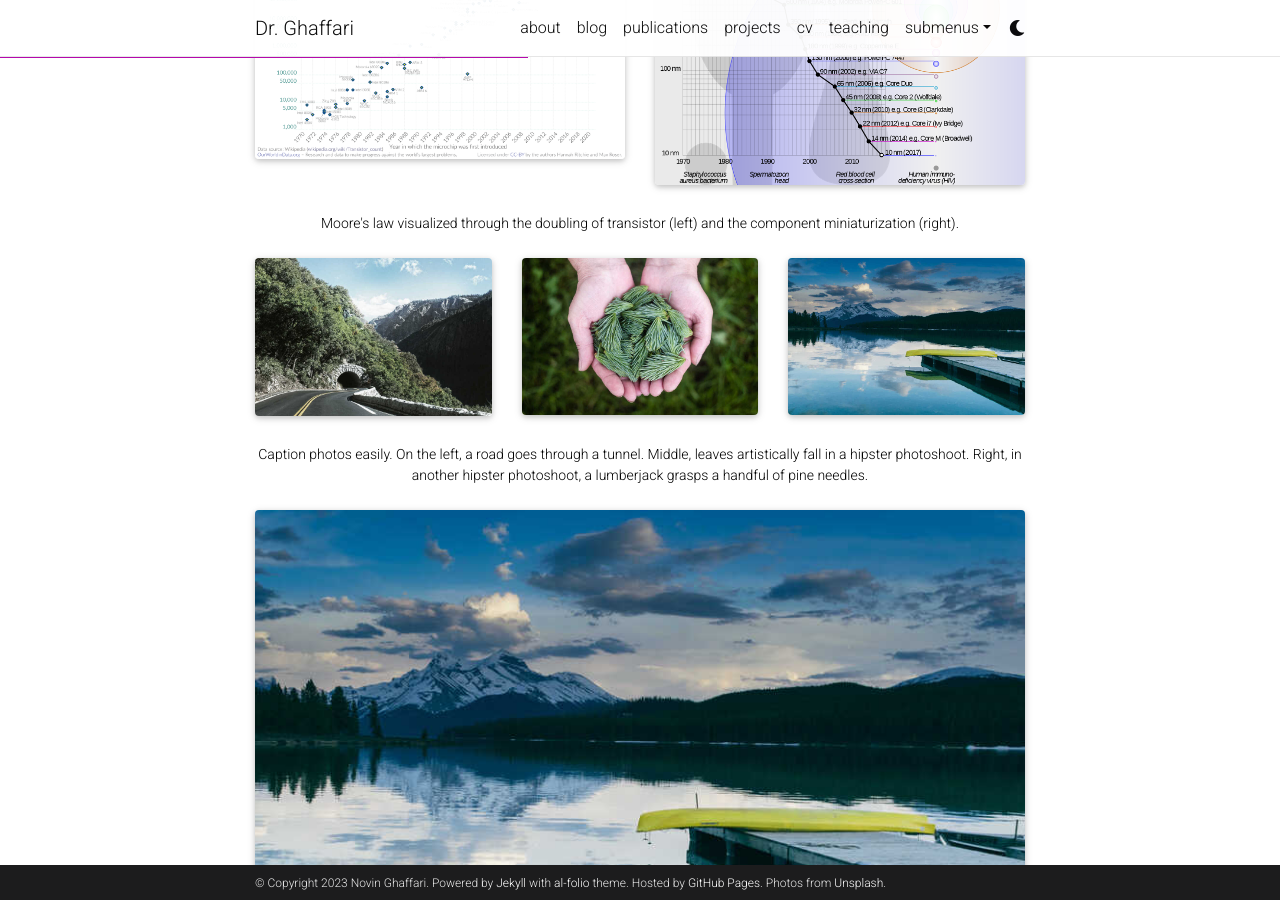
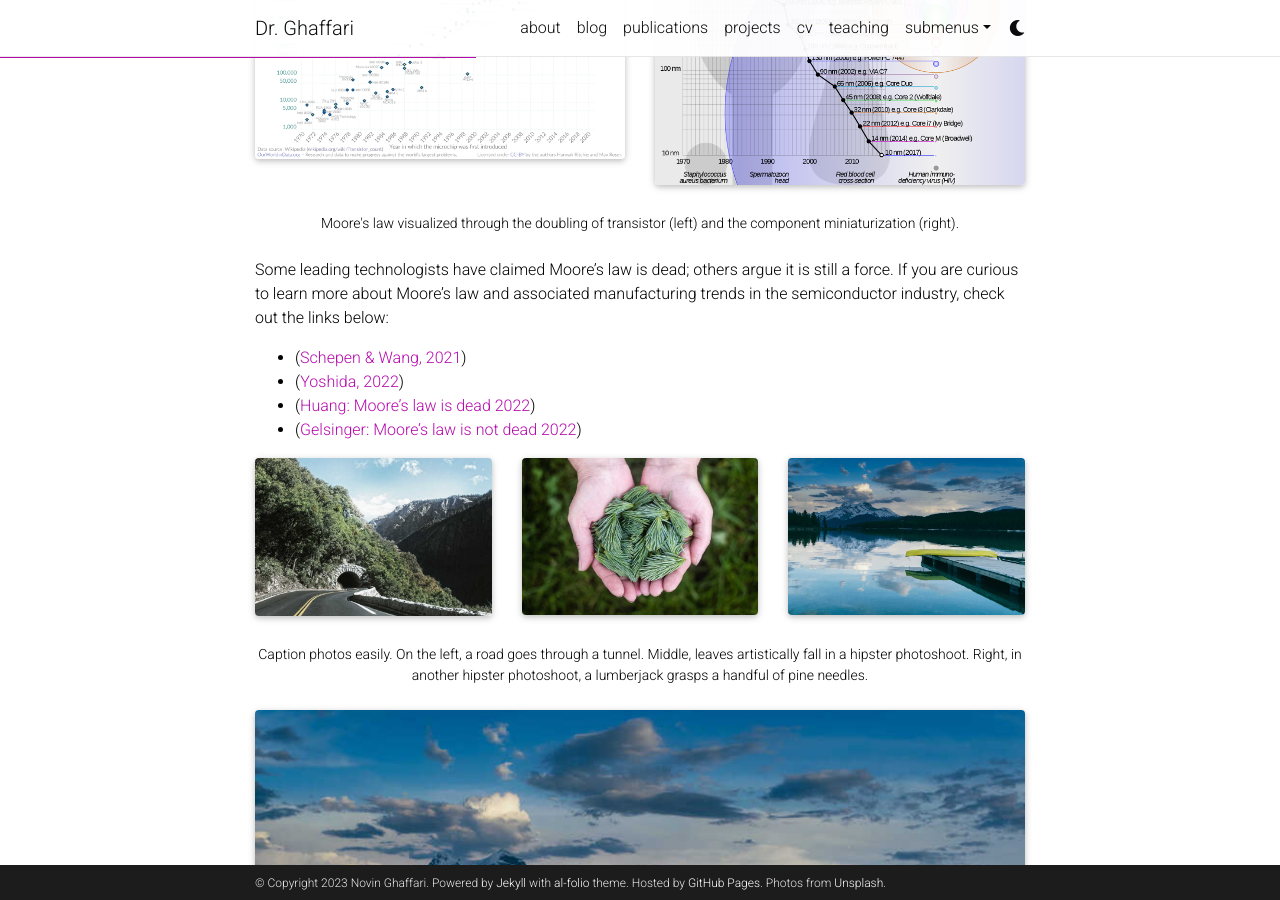
Before and after one commit to nghaffari/nghaffari.github.io, a Jekyll site: the page built from _projects/3_project.md, in a window 1280 px wide and 900 px high, scrolled down 753 px. Built offline with Jekyll 4.4.1, drawn with Linux system fonts in a browser that asks for light colours; full-size pictures stand in for the smaller copies a plugin makes; comment, search, counter and statistics services are not loaded; a style sheet for code colours, icons or effects is not loaded.

Commit message:
Update 3_project.md

```diff
--- a/_projects/3_project.md
+++ b/_projects/3_project.md
@@ -24,6 +24,13 @@ The motto of the real estate industry is "location, location, location," emphasi
 <div class="caption">
     Moore's law visualized through the doubling of transistor (left) and the component miniaturization (right).
 </div>
+
+Some leading technologists have claimed Moore's law is dead; others argue it is still a force. If you are curious to learn more about Moore's law and associated manufacturing trends in the semiconductor industry, check out the links below:
+
+* (<a href="https://doi.org/10.1371/journal.pone.0256245">Schepen & Wang, 2021</a>)
+* (<a href="https://blog.nisshinbo-microdevices.co.jp/en/process">Yoshida, 2022</a>)
+* (<a href="https://www.marketwatch.com/story/moores-laws-dead-nvidia-ceo-jensen-says-in-justifying-gaming-card-price-hike-11663798618">Huang: Moore's law is dead 2022</a>)
+* (<a href="https://arstechnica.com/gadgets/2022/09/the-intel-arc-a770-gpu-launches-october-12-for-329/">Gelsinger: Moore's law is not dead 2022</a>)
 
 <div class="row">
     <div class="col-sm mt-3 mt-md-0">
```
